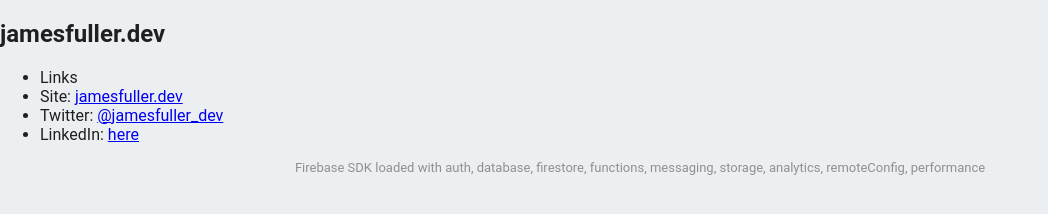
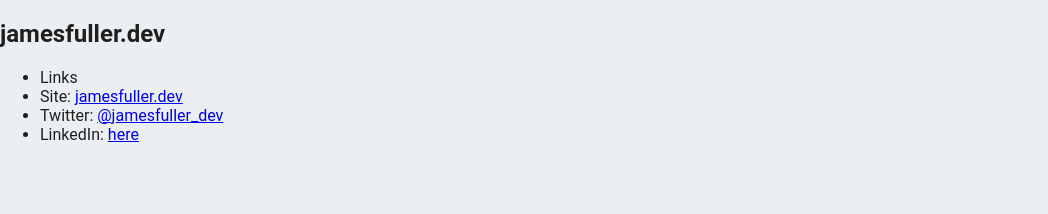
Before and after one commit to jblotus/jamesfuller.dev, a website: page public/index.html in a window 1280 px wide. Shown: the whole page, without its empty margins (0-1048 px from the left). Drawn offline with Linux system fonts and the light colour scheme; some packages are replaced by stand-ins of ours.

Commit message:
Remove some firebase scripts

```diff
--- a/public/index.html
+++ b/public/index.html
@@ -5,27 +5,10 @@
     <meta name="viewport" content="width=device-width, initial-scale=1">
     <title>jamesfuller.dev</title>
 
-    <!-- update the version number as needed -->
     <script defer src="/__/firebase/9.22.1/firebase-app-compat.js"></script>
-    <!-- include only the Firebase features as you need -->
-    <script defer src="/__/firebase/9.22.1/firebase-auth-compat.js"></script>
-    <script defer src="/__/firebase/9.22.1/firebase-database-compat.js"></script>
-    <script defer src="/__/firebase/9.22.1/firebase-firestore-compat.js"></script>
-    <script defer src="/__/firebase/9.22.1/firebase-functions-compat.js"></script>
-    <script defer src="/__/firebase/9.22.1/firebase-messaging-compat.js"></script>
-    <script defer src="/__/firebase/9.22.1/firebase-storage-compat.js"></script>
-    <script defer src="/__/firebase/9.22.1/firebase-analytics-compat.js"></script>
-    <script defer src="/__/firebase/9.22.1/firebase-remote-config-compat.js"></script>
-    <script defer src="/__/firebase/9.22.1/firebase-performance-compat.js"></script>
-    <!--
-      initialize the SDK after all desired features are loaded, set useEmulator to false
-      to avoid connecting the SDK to running emulators.
-    -->
-    <script defer src="/__/firebase/init.js?useEmulator=true"></script>
 
     <style media="screen">
       body { background: #ECEFF1; color: rgba(0,0,0,0.87); font-family: Roboto, Helvetica, Arial, sans-serif; margin: 0; padding: 0; }
-      #load { color: rgba(0,0,0,0.4); text-align: center; font-size: 13px; }
       @media (max-width: 600px) {
         body, #message { margin-top: 0; background: white; box-shadow: none; }
         body { border-top: 16px solid #ffa100; }
@@ -41,45 +24,5 @@
         <li>Twitter: <a href="https://twitter.com/jamesfuller_dev">@jamesfuller_dev</a></li>
         <li>LinkedIn: <a href="https://www.linkedin.com/in/james-fuller-9870285/">here</a></li>
     </ul>
-    <p id="load">Firebase SDK Loading&hellip;</p>
-
-    <script>
-      document.addEventListener('DOMContentLoaded', function() {
-        const loadEl = document.querySelector('#load');
-        // // 🔥🔥🔥🔥🔥🔥🔥🔥🔥🔥🔥🔥🔥🔥🔥🔥🔥🔥🔥🔥🔥🔥🔥🔥🔥🔥🔥🔥🔥🔥🔥
-        // // The Firebase SDK is initialized and available here!
-        //
-        // firebase.auth().onAuthStateChanged(user => { });
-        // firebase.database().ref('/path/to/ref').on('value', snapshot => { });
-        // firebase.firestore().doc('/foo/bar').get().then(() => { });
-        // firebase.functions().httpsCallable('yourFunction')().then(() => { });
-        // firebase.messaging().requestPermission().then(() => { });
-        // firebase.storage().ref('/path/to/ref').getDownloadURL().then(() => { });
-        // firebase.analytics(); // call to activate
-        // firebase.analytics().logEvent('tutorial_completed');
-        // firebase.performance(); // call to activate
-        //
-        // // 🔥🔥🔥🔥🔥🔥🔥🔥🔥🔥🔥🔥🔥🔥🔥🔥🔥🔥🔥🔥🔥🔥🔥🔥🔥🔥🔥🔥🔥🔥🔥
-
-        try {
-          let app = firebase.app();
-          let features = [
-            'auth',
-            'database',
-            'firestore',
-            'functions',
-            'messaging',
-            'storage',
-            'analytics',
-            'remoteConfig',
-            'performance',
-          ].filter(feature => typeof app[feature] === 'function');
-          loadEl.textContent = `Firebase SDK loaded with ${features.join(', ')}`;
-        } catch (e) {
-          console.error(e);
-          loadEl.textContent = 'Error loading the Firebase SDK, check the console.';
-        }
-      });
-    </script>
   </body>
 </html>
```
